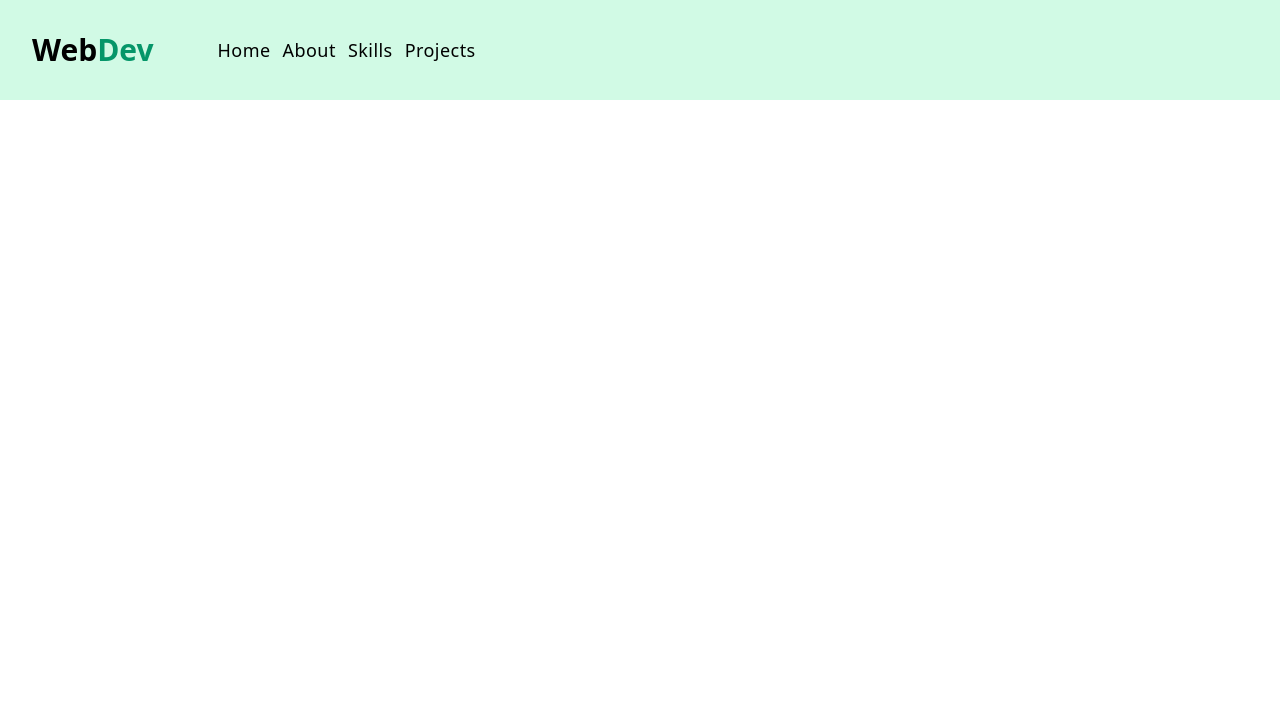
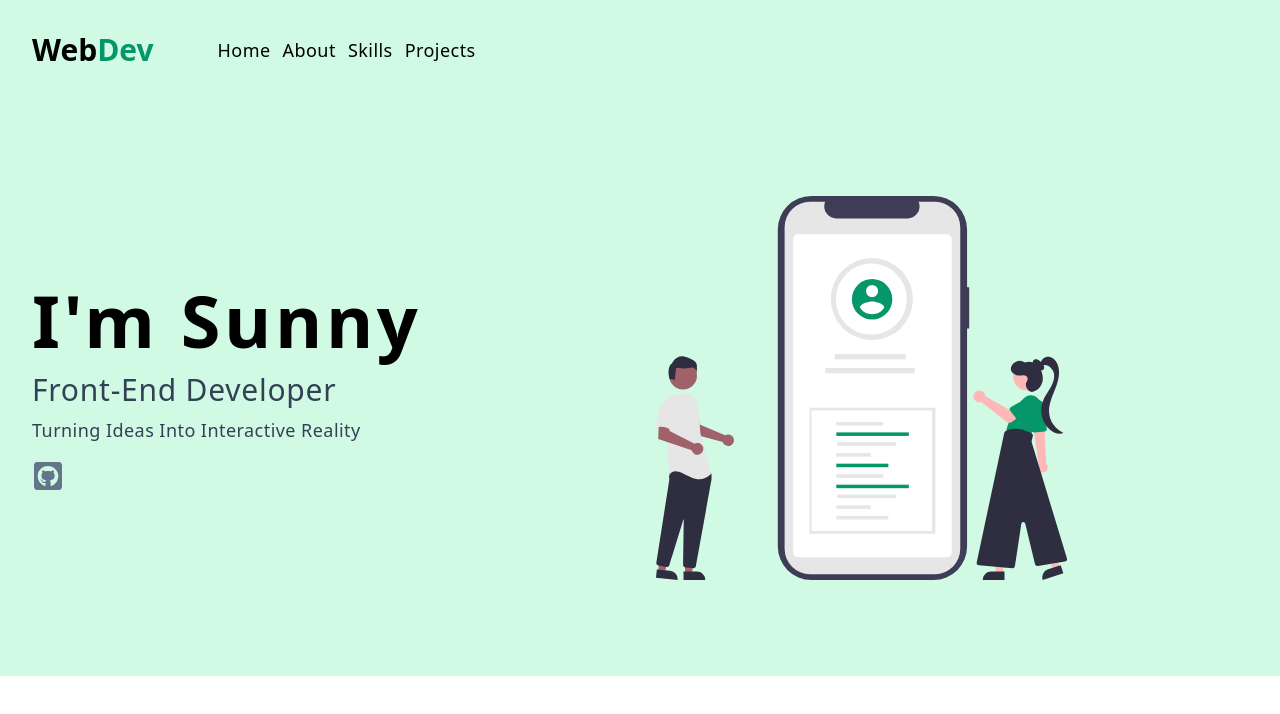
Before and after one commit to sun-n-y/webDevPortfolio, a React (Vite) app: page / in a window 1280 px wide. Shown: the top 714 px of the page. Built offline with nearby package versions, Linux system fonts and the light colour scheme.

Commit message:
add hero component

```diff
--- a/src/App.jsx
+++ b/src/App.jsx
@@ -1,9 +1,11 @@
+import Hero from './components/Hero';
 import Navbar from './components/Navbar';
 
 const App = () => {
   return (
     <>
       <Navbar />
+      <Hero />
     </>
   );
 };
--- /dev/null
+++ b/src/components/Hero.jsx
@@ -0,0 +1,32 @@
+import heroImg from '../assets/hero.svg';
+import { FaGithubSquare, FaLinkedin } from 'react-icons/fa';
+
+const Hero = () => {
+  return (
+    <div className="bg-emerald-100 py-24">
+      <div className="mx-auto max-w-7xl px-8 grid md:grid-cols-2 items-center gap-8">
+        <article>
+          <h1 className="text-7xl font-bold tracking-wider">I'm Sunny</h1>
+          <p className="mt-4 text-3xl text-slate-700 capitalize tracking-wide">
+            front-end developer
+          </p>
+          <p className="mt-2 text-lg text-slate-700 capitalize tracking-wide">
+            turning ideas into interactive reality
+          </p>
+          <div className="flex gap-x-4 mt-4">
+            <a href="https://github.com/sun-n-y">
+              <FaGithubSquare className="h-8 w-8 text-slate-500 hover:text-slate-300 duration-300" />
+            </a>
+            {/* <a href="https://www.linkedin.com/in/sunny-patel-skp/">
+              <FaLinkedin className="h-8 w-8 text-slate-500 hover:text-slate-300 duration-300" />
+            </a> */}
+          </div>
+        </article>
+        <article className="hidden md:block">
+          <img src={heroImg} className="h-80 lg:h-96" />
+        </article>
+      </div>
+    </div>
+  );
+};
+export default Hero;
```
